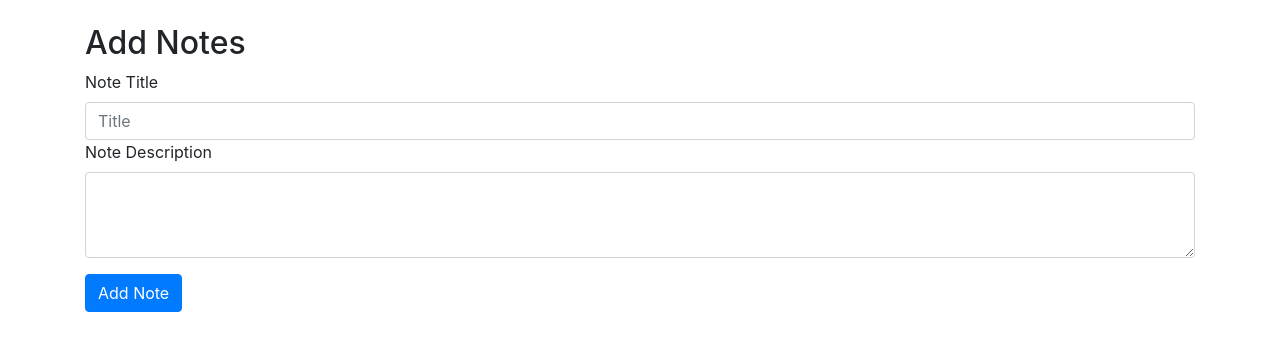
After one commit to Nikhil15800/CRUD, a PHP site: page /edit.php in a window 1280 px wide. The commit adds this page. Shown: the top 351 px of the page. Run offline with PHP 8.4, Linux system fonts and the light colour scheme.

Commit message:
Add files via upload

```diff
--- /dev/null
+++ b/db_connect.php
@@ -0,0 +1,33 @@
+<?php
+  $insert = false;
+  $servername = "localhost";
+  $username = "root";
+  $password = "";
+  $database = "notes";
+
+  $conn = mysqli_connect("$servername","$username","$password","$database");
+
+  if(!$conn){
+    die("Connection was not stablished due to" .mysqli_connect_error());
+  }
+
+
+
+
+  if($_SERVER['REQUEST_METHOD']=='POST'){
+    $title = $_POST['title'];
+    $description = $_POST['description'];
+
+    $sql = "INSERT INTO `notes` (`sno`, `title`, `description`, `date`) VALUES (NULL, '$title', '$description', current_timestamp())";
+    $result = mysqli_query($conn,$sql);
+
+    if($result){
+      //echo"The record has been submited successfully: ";
+      $insert = true;
+    }
+    else{
+      echo mysqli_error($conn);
+    }
+  }
+
+?>
--- /dev/null
+++ b/edit.php
@@ -0,0 +1,53 @@
+<?php
+require"db_connect.php";
+
+
+if($_SERVER['REQUEST_METHOD']=='POST'){
+    $id = $_GET['sno'];
+    $title = $_POST['title'];
+    $description = $_POST['description'];
+
+    $sql = "UPDATE `notes` SET id = $id, `title` = $title, `description` = $description WHERE id = $id";
+    $result = mysqli_query($conn,$sql);
+
+    header('location:index.php');
+
+}
+?>
+
+
+<!doctype html>
+<html lang="en">
+  <head>
+    <!-- Required meta tags -->
+    <meta charset="utf-8">
+    <meta name="viewport" content="width=device-width, initial-scale=1, shrink-to-fit=no">
+
+    <!-- Bootstrap CSS -->
+    <link rel="stylesheet" href="https://stackpath.bootstrapcdn.com/bootstrap/4.3.1/css/bootstrap.min.css" integrity="sha384-ggOyR0iXCbMQv3Xipma34MD+dH/1fQ784/j6cY/iJTQUOhcWr7x9JvoRxT2MZw1T" crossorigin="anonymous">
+
+    <title>Edit</title>
+  </head>
+  <body>
+  <div class="container my-4">
+  <h2>Add Notes</h2>
+  <form action="/crud/index.php" method='post'>
+    <div class="form-group">
+      <label for="title">Note Title</label>
+      <input type="text" class="form-control" id="title" name="title" aria-describedby="emailHelp" placeholder="Title">
+
+        <div class="form-group">
+          <label for="description">Note Description</label>
+          <textarea class="form-control" id="description" name="description" rows="3"></textarea>
+        </div>
+        <button type="submit" class="btn btn-primary">Add Note</button>
+      </form>
+    </div>
+
+    <!-- Optional JavaScript -->
+    <!-- jQuery first, then Popper.js, then Bootstrap JS -->
+    <script src="https://code.jquery.com/jquery-3.3.1.slim.min.js" integrity="sha384-q8i/X+965DzO0rT7abK41JStQIAqVgRVzpbzo5smXKp4YfRvH+8abtTE1Pi6jizo" crossorigin="anonymous"></script>
+    <script src="https://cdnjs.cloudflare.com/ajax/libs/popper.js/1.14.7/umd/popper.min.js" integrity="sha384-UO2eT0CpHqdSJQ6hJty5KVphtPhzWj9WO1clHTMGa3JDZwrnQq4sF86dIHNDz0W1" crossorigin="anonymous"></script>
+    <script src="https://stackpath.bootstrapcdn.com/bootstrap/4.3.1/js/bootstrap.min.js" integrity="sha384-JjSmVgyd0p3pXB1rRibZUAYoIIy6OrQ6VrjIEaFf/nJGzIxFDsf4x0xIM+B07jRM" crossorigin="anonymous"></script>
+  </body>
+</html>
```
Also changed, not shown: delete.php (added, +9 -0 lines), index.php (+18 -68 lines).
